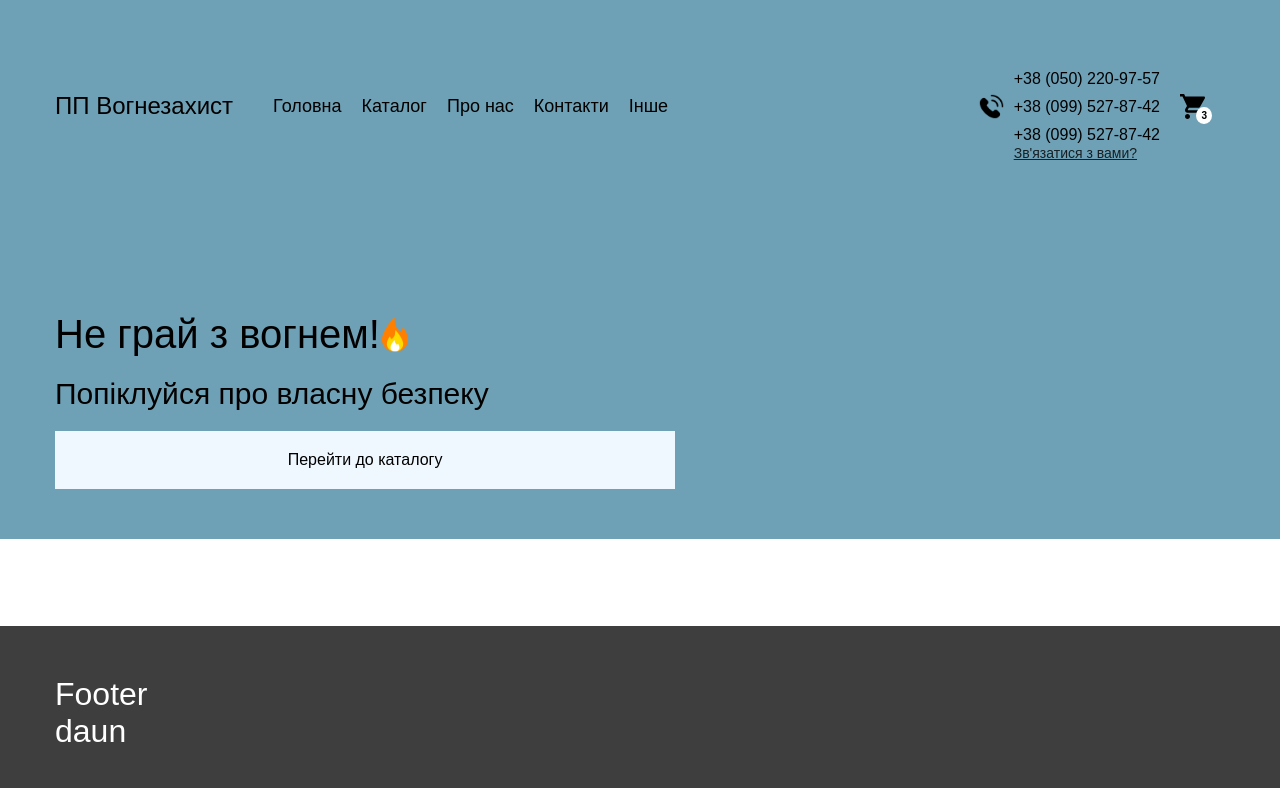
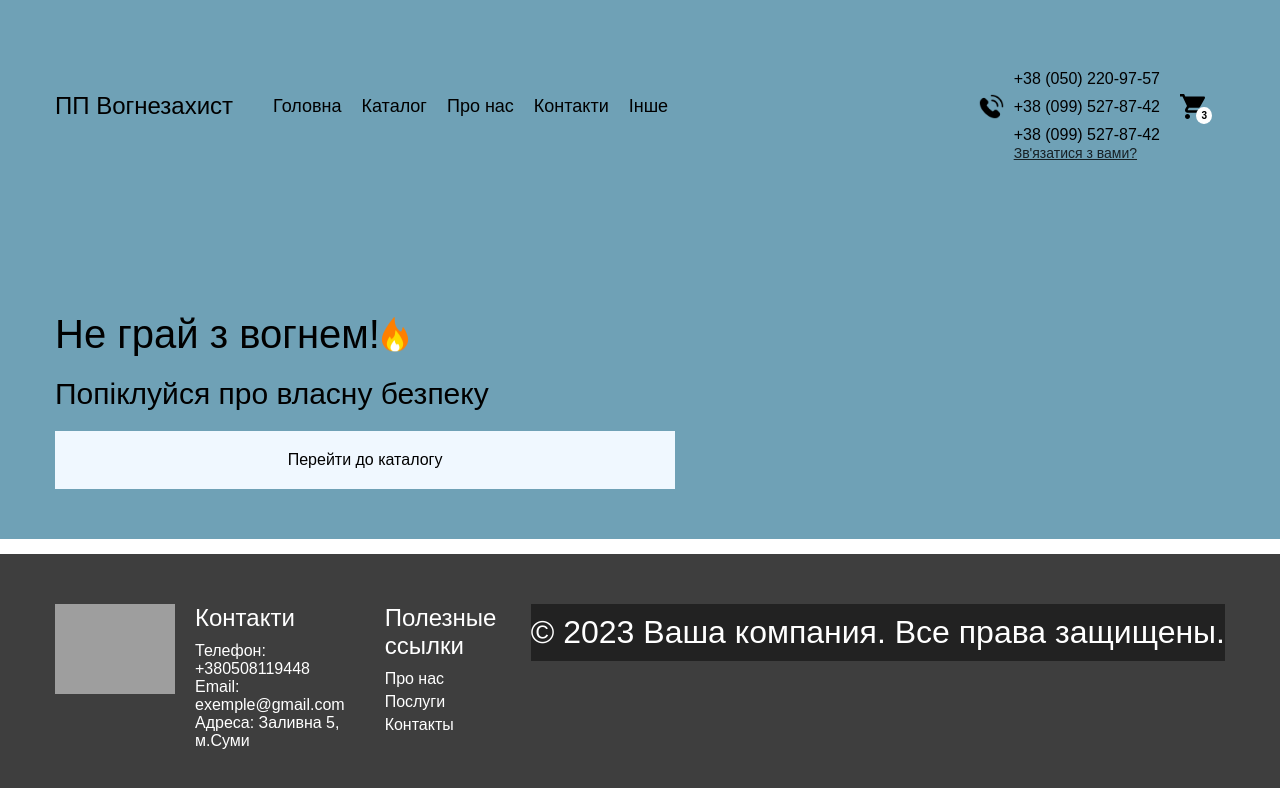
Before and after one commit to danissimo9949/PP-vognezahist, a website: page src/html/index.html in a window 1280 px wide. Drawn offline with nearby package versions, Linux system fonts and the light colour scheme; files that its build step writes are made by us from their sources; grey boxes are pictures that could not be loaded; files whose address does not match are found by name.

Commit message:
create footer

```diff
--- a/src/html/blocks/footer.html
+++ b/src/html/blocks/footer.html
@@ -1,6 +1,33 @@
 <footer class="footer">
 	<div class="container">
-		<h2>Footer</h2>
-		<h2 class="footer_title">daun</h2>
+	<div class="footer-top">
+
+		<div class="footer-logo">
+		  <img src="./../img/logo.png" alt="Логотип">
+		</div>
+
+		<div class="footer-contact">
+		  <h3>Контакти</h3>
+			<ul>
+		  		<li>Телефон: +380508119448</li>
+		  		<li>Email: exemple@gmail.com</li>
+		  		<li>Адреса: Заливна 5, м.Суми</li>
+			</ul>
+		</div>
+
+		<div class="footer-links">
+		  <h3>Полезные ссылки</h3>
+		  <ul>
+			<li><a href="#">Про нас</a></li>
+			<li><a href="#">Послуги</a></li>
+			<li><a href="#"></a></li>
+			<li><a href="#">Контакты</a></li>
+		  </ul>
+		</div>
+
+	    <div class="footer-bottom">
+		<p>&copy; 2023 Ваша компания. Все права защищены.</p>
+		</div>
 	</div>
+</div>
 </footer>
--- a/src/scss/blocks/_footer.scss
+++ b/src/scss/blocks/_footer.scss
@@ -1,5 +1,5 @@
 .footer {
-	background-color: rgb(62, 62, 63);
+	background-color: rgb(62, 62, 62);
 	padding: 50px 0;
 	font-size: 32px;
     color: #fff;
@@ -12,3 +12,70 @@
 		font-size: 26px;
 	}
 }
+
+
+.footer-top {
+	display: flex;
+	justify-content: flex-start;
+	align-items: flex-start;
+  }
+
+  .footer-logo img {
+	max-width: 90px;
+	max-height: 90px;
+  }
+
+  .footer-contact, .footer-links {
+	flex: 1;
+	padding: 0 20px;
+  }
+
+  .footer-contact h3,
+  .footer-links h3 {
+	font-size: 24px;
+	margin-bottom: 10px;
+  }
+
+  .footer-contact li {
+	font-size: 16px;
+  }
+
+  .footer-links li {
+	margin-bottom: 5px;
+	font-size: 16px;
+  }
+
+  .footer-links a {
+	color: #ffffff;
+  }
+
+  .footer-links a:hover {
+	text-decoration: underline;
+  }
+
+  .footer-bottom {
+	background-color: #222;
+	text-align: center;
+	padding: 10px 0;
+  }
+
+  .footer-logo img {
+	max-width: 100%;
+	height: auto;
+  }
+
+  @media screen and (max-width: 768px) {
+	.footer-top {
+	  flex-direction: column;
+	  align-items: center;
+	}
+
+	.footer-contact, .footer-links {
+	  margin-bottom: 20px;
+	  text-align: center;
+	}
+
+	.footer-logo {
+	  margin-bottom: 20px;
+	}
+  }
```
Also changed, not shown: build/css/main.css, build/index.html, 2 other files.
